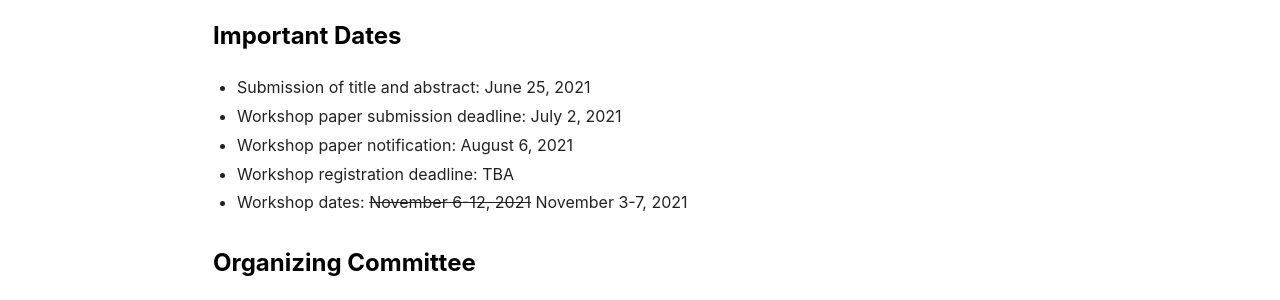
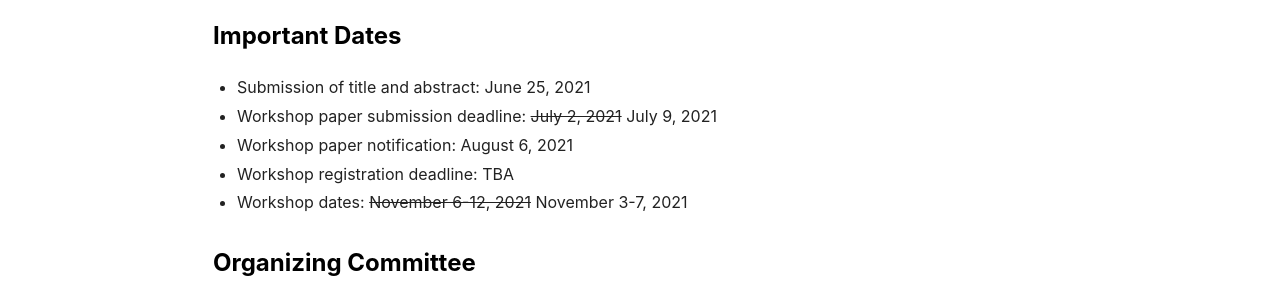
Before and after one commit to krhcai/krhcai.github.io, a Jekyll site: the page built from index.html, in a window 1280 px wide and 900 px high, scrolled down 1862 px. Shown: the part 361-661 px from the top of the window. Built offline with Jekyll 4.4.1, drawn with Linux system fonts in a browser that asks for light colours; nearby versions of some CDN libraries; the list of posts is cut into pages by our own code.

Commit message:
extended submission deadline

```diff
--- a/index.html
+++ b/index.html
@@ -92,7 +92,7 @@ key: page-index
     <div>
         <ul>
             <li>Submission of title and abstract: June 25, 2021</li>
-            <li>Workshop paper submission deadline: July 2, 2021</li>
+            <li>Workshop paper submission deadline: <del>July 2, 2021</del> July 9, 2021</li>
             <li>Workshop paper notification: August 6, 2021</li>
             <li>Workshop registration deadline: TBA</li>
             <li>Workshop dates: <del>November 6-12, 2021</del> November 3-7, 2021</li>
```
